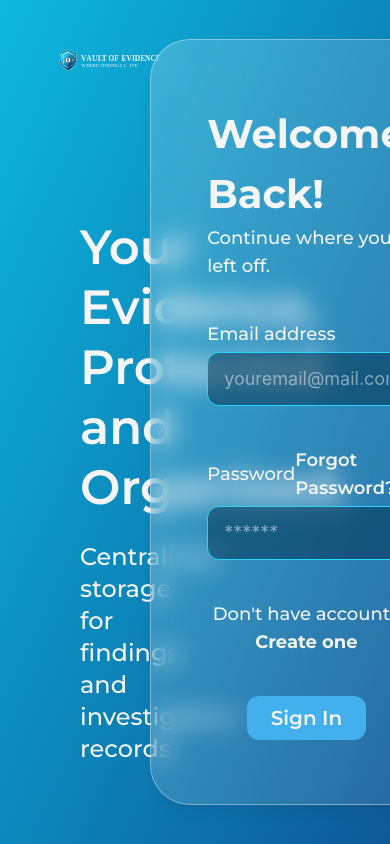
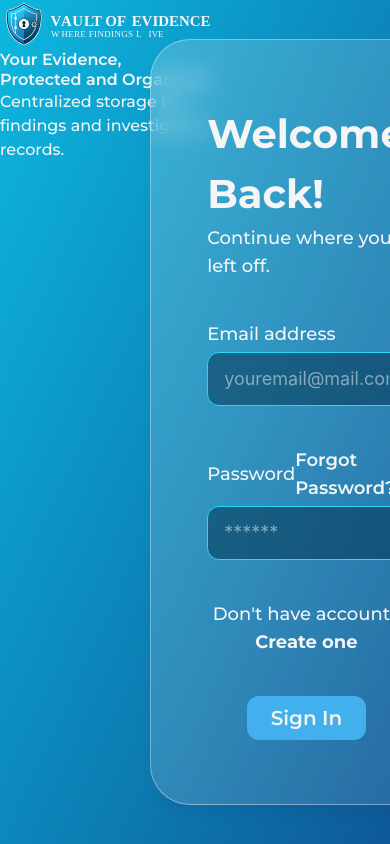
Before and after one commit to AgileOrc/Vault-of-Evidence, a React (Vite) app in the folder frontend/: page / in a window 390 px wide. Shown: the top 844 px of the page. Built offline with nearby package versions, Linux system fonts and the light colour scheme.

Commit message:
fix: add responsive layout for login page left column

```diff
--- a/frontend/src/App.tsx
+++ b/frontend/src/App.tsx
@@ -2,7 +2,7 @@ import { Routes, Route } from 'react-router-dom'
 
 import Login from './pages/Login'
 import Dashboard from './pages/Dashboard'
-import SignUp from './pages/Signup'
+import SignUp from './pages/SignUp'
 import ResetPassword from './pages/ResetPassword'
 
 function App () {
--- a/frontend/src/pages/Login.tsx
+++ b/frontend/src/pages/Login.tsx
@@ -5,23 +5,23 @@ function Login () {
     return (
         <main className='flex min-h-screen bg-linear-to-br from-[#0EB8DF] to-[#0E5998]'>
             {/* Left Side */}
-            <section className='flex w-4/7 flex-col justify-center gap-y-36 px-14 py-12 text-white'>
+            <section className='flex w-4/7 flex-col justify-center lg:gap-y-40 xl:gap-y-36 lg:px-8 lg:py-10 xl:px-14 xl:py-12 text-white'>
                 {/* Logo */}
                 <div>
                     <img
                         src={logo}
                         alt='Vault of Evidence Logo'
-                        className='max-h-28'
+                        className='lg:max-h-18 xl:max-h-28'
                     />
                 </div>
 
                 {/* Text */}
-                <div className= 'flex flex-1 flex-col px-6 '>
-                    <h1 className='mb-6 text-5xl font-semibold font-montserrat leading-tight'>
+                <div className= 'flex flex-1 flex-col lg:px-5 xl:px-6 lg:gap-y-3 xl:gap-y-4'>
+                    <h1 className='lg:text-4xl xl:text-5xl font-semibold font-montserrat leading-tight'>
                         Your Evidence, <br/> Protected and Organized.
                     </h1>
 
-                    <p className='max-w-xl text-2xl font-montserrat font-medium text-white'>
+                    <p className='max-w-xl lg:text-xl xl:text-2xl font-montserrat font-medium text-white'>
                         Centralized storage for findings and investigation records.
                     </p>
                 </div>
```
